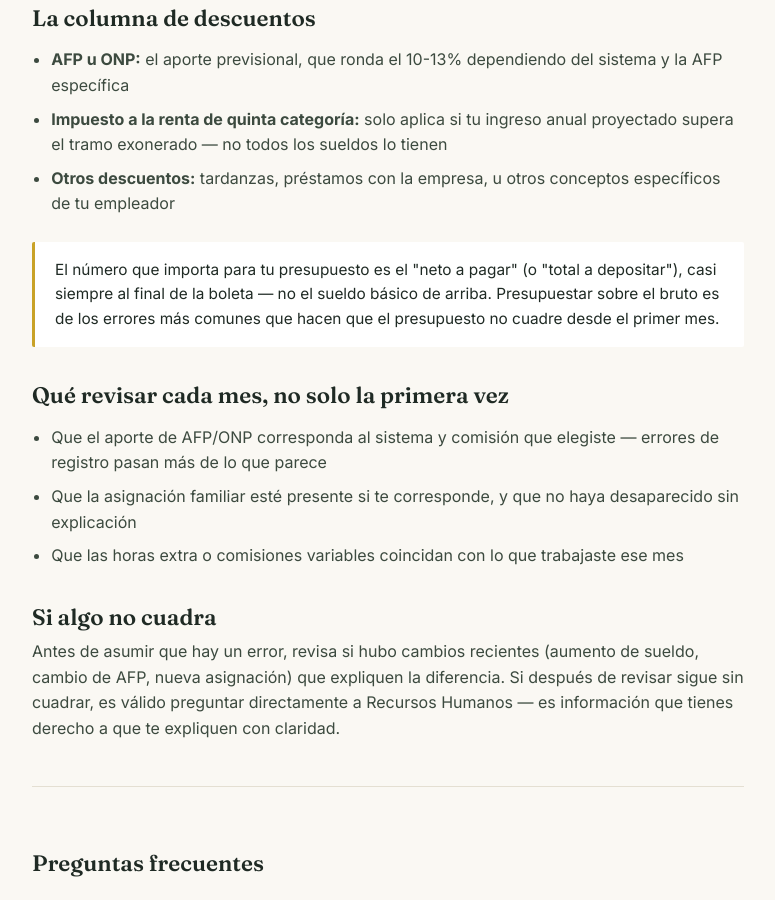
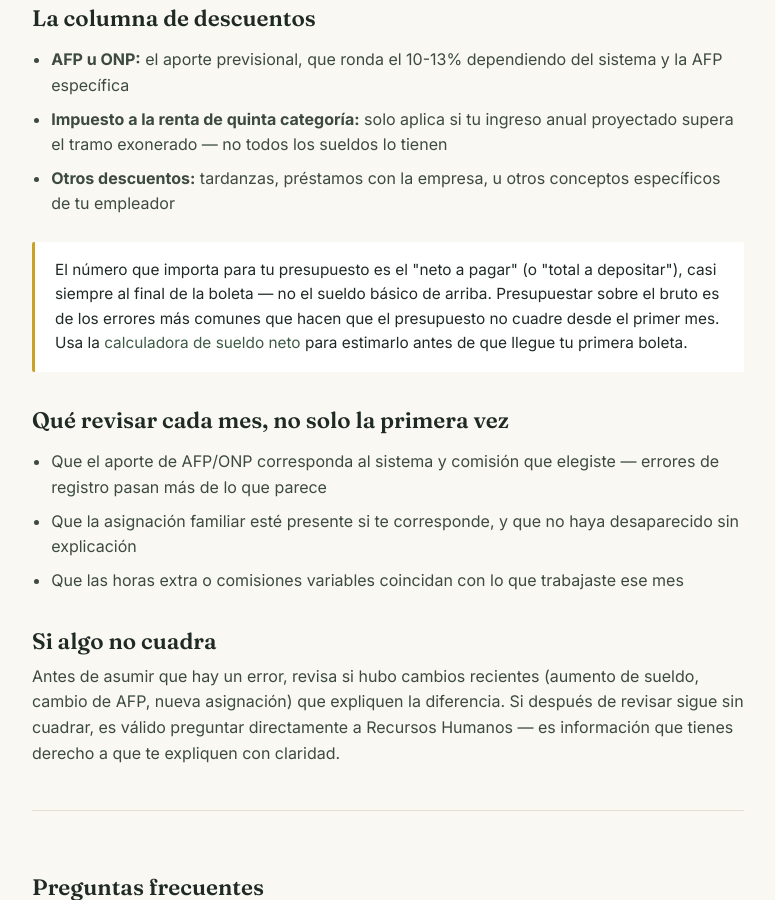
Before and after one commit to cguillenh22/modoahorro, a Jekyll site: the page built from _articulos/como-leer-tu-boleta-de-pago.html, in a window 1280 px wide and 900 px high, scrolled down 852 px. Shown: the whole window, without its empty margins (252-1027 px from the left). Built offline with Jekyll 4.4.1, drawn with Linux system fonts in a browser that asks for light colours.

Commit message:
Update como-leer-tu-boleta-de-pago.html

```diff
--- a/_articulos/como-leer-tu-boleta-de-pago.html
+++ b/_articulos/como-leer-tu-boleta-de-pago.html
@@ -23,7 +23,7 @@ read_time: 6
     </ul>
 
     <div class="callout">
-      El número que importa para tu presupuesto es el "neto a pagar" (o "total a depositar"), casi siempre al final de la boleta — no el sueldo básico de arriba. Presupuestar sobre el bruto es de los errores más comunes que hacen que el presupuesto no cuadre desde el primer mes.
+      El número que importa para tu presupuesto es el "neto a pagar" (o "total a depositar"), casi siempre al final de la boleta — no el sueldo básico de arriba. Presupuestar sobre el bruto es de los errores más comunes que hacen que el presupuesto no cuadre desde el primer mes. Usa la <a href="../articulos/calculadora-sueldo-neto-peru.html">calculadora de sueldo neto</a> para estimarlo antes de que llegue tu primera boleta.
     </div>
 
     <h2>Qué revisar cada mes, no solo la primera vez</h2>
```
